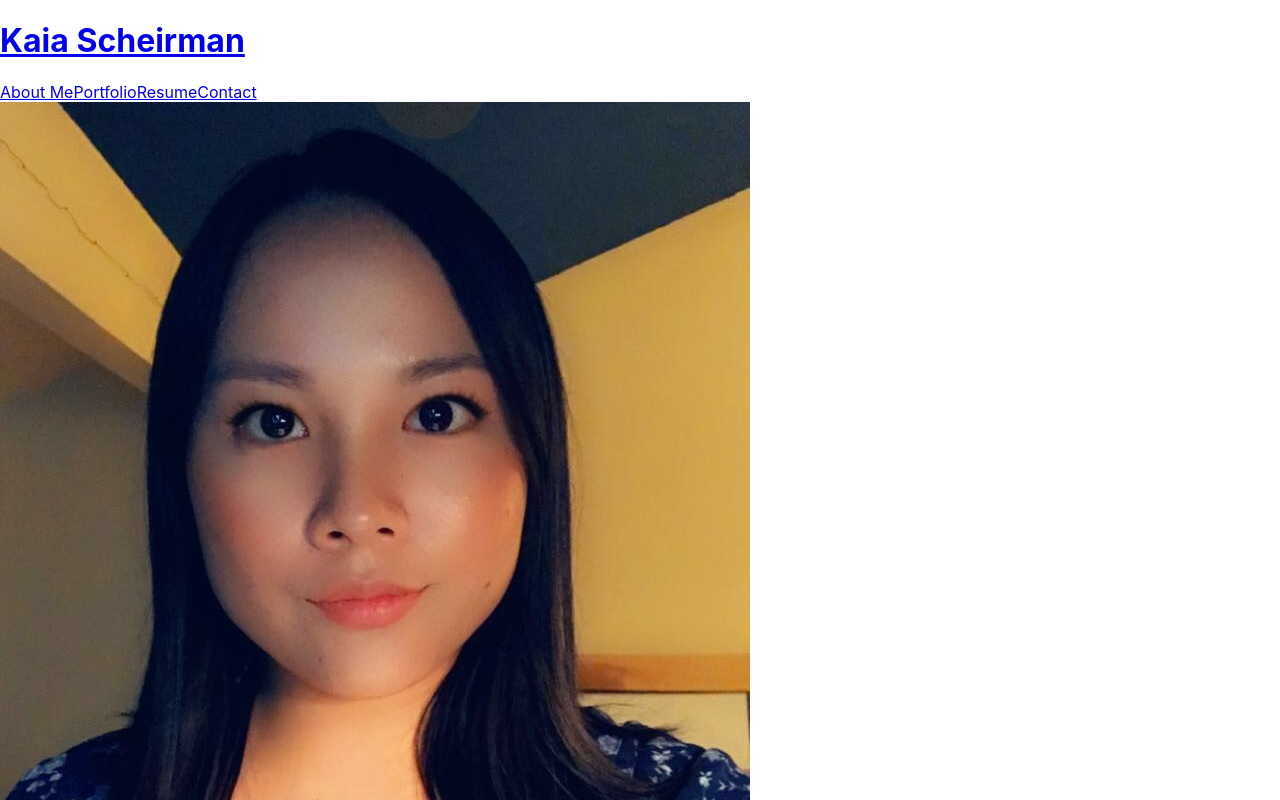
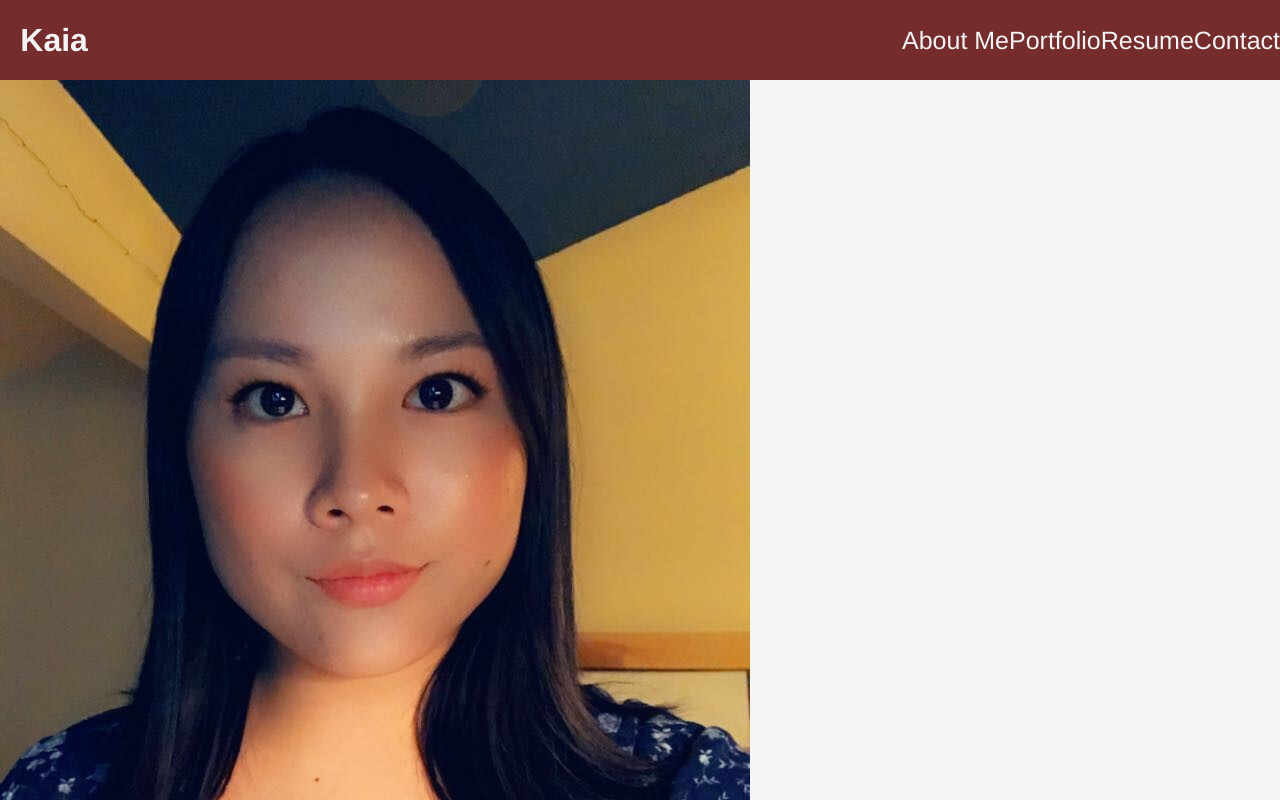
Before and after one commit to kaiafay/react-portfolio, a React (Create React App) app: page / in a window 1280 px wide. Shown: the top 800 px of the page. Built offline with nearby package versions, Linux system fonts and the light colour scheme.

Commit message:
initial styling of header

```diff
--- a/src/App.css
+++ /dev/null
@@ -1,38 +0,0 @@
-.App {
-  text-align: center;
-}
-
-.App-logo {
-  height: 40vmin;
-  pointer-events: none;
-}
-
-@media (prefers-reduced-motion: no-preference) {
-  .App-logo {
-    animation: App-logo-spin infinite 20s linear;
-  }
-}
-
-.App-header {
-  background-color: #282c34;
-  min-height: 100vh;
-  display: flex;
-  flex-direction: column;
-  align-items: center;
-  justify-content: center;
-  font-size: calc(10px + 2vmin);
-  color: white;
-}
-
-.App-link {
-  color: #61dafb;
-}
-
-@keyframes App-logo-spin {
-  from {
-    transform: rotate(0deg);
-  }
-  to {
-    transform: rotate(360deg);
-  }
-}
--- a/src/App.js
+++ b/src/App.js
@@ -6,7 +6,7 @@ import Portfolio from './components/Portfolio';
 import Resume from './components/Resume';
 import Contact from './components/Contact';
 import Footer from './components/Footer';
-import './App.css';
+import './index.css';
 
 function App() {
   return (
--- a/src/components/Header/index.js
+++ b/src/components/Header/index.js
@@ -6,7 +6,7 @@ function Header() {
     return (
       <header>
         <h1>
-          <Link to='/'>Kaia Scheirman</Link>
+          <Link to='/'>Kaia</Link>
         </h1>
         <Nav />
       </header>
--- a/src/components/Nav/index.js
+++ b/src/components/Nav/index.js
@@ -5,10 +5,10 @@ function Nav() {
   return (
     <div>
       <nav>
-        <Link to='/aboutme'>About Me</Link>
-        <Link to='/portfolio'>Portfolio</Link>
-        <Link to='/resume'>Resume</Link>
-        <Link to='/contact'>Contact</Link>
+        <Link className='navlink' to='/aboutme'>About Me</Link>
+        <Link className='navlink' to='/portfolio'>Portfolio</Link>
+        <Link className='navlink' to='/resume'>Resume</Link>
+        <Link className='navlink' to='/contact'>Contact</Link>
       </nav>
     </div>
   );
--- a/src/index.css
+++ b/src/index.css
@@ -1,13 +1,28 @@
 body {
   margin: 0;
-  font-family: -apple-system, BlinkMacSystemFont, 'Segoe UI', 'Roboto', 'Oxygen',
-    'Ubuntu', 'Cantarell', 'Fira Sans', 'Droid Sans', 'Helvetica Neue',
-    sans-serif;
-  -webkit-font-smoothing: antialiased;
-  -moz-osx-font-smoothing: grayscale;
+  font-family: Helvetica, Arial, sans-serif;
+  background-color: whitesmoke;
 }
 
-code {
-  font-family: source-code-pro, Menlo, Monaco, Consolas, 'Courier New',
-    monospace;
+header {
+  display: flex;
+  justify-content: space-between;
+  background-color: rgb(116, 44, 44);
+  flex-wrap: wrap;
 }
+
+header h1 a {
+  text-decoration: none;
+  color: whitesmoke;
+  padding: 20% 30%;
+}
+
+nav {
+  padding-top: 7%;
+}
+
+.navlink {
+  text-decoration: none;
+  font-size: 25px;
+  color: whitesmoke;
+}
```
